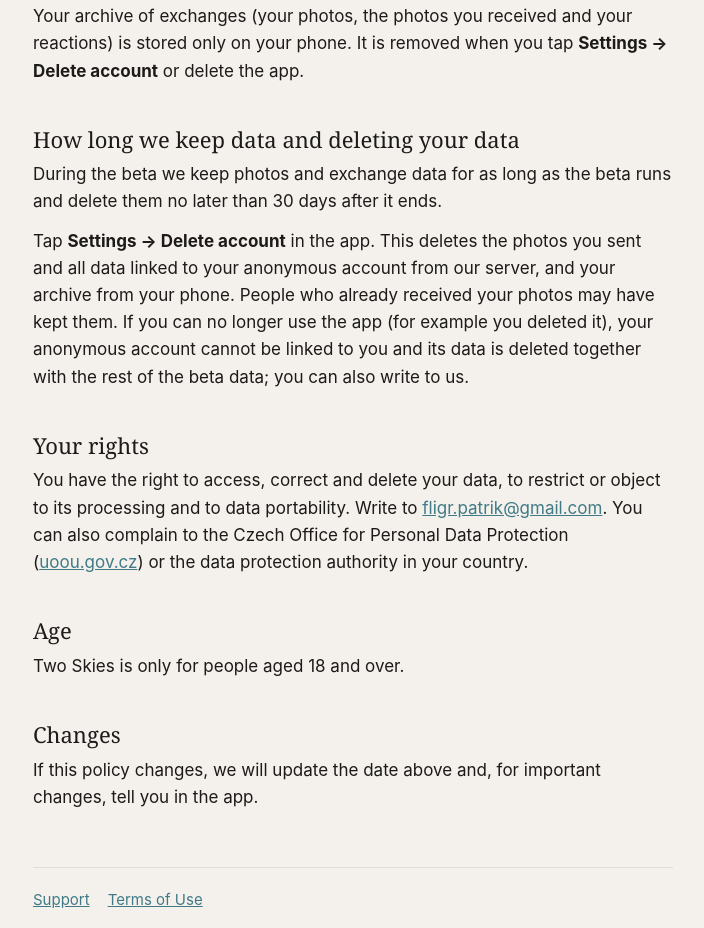
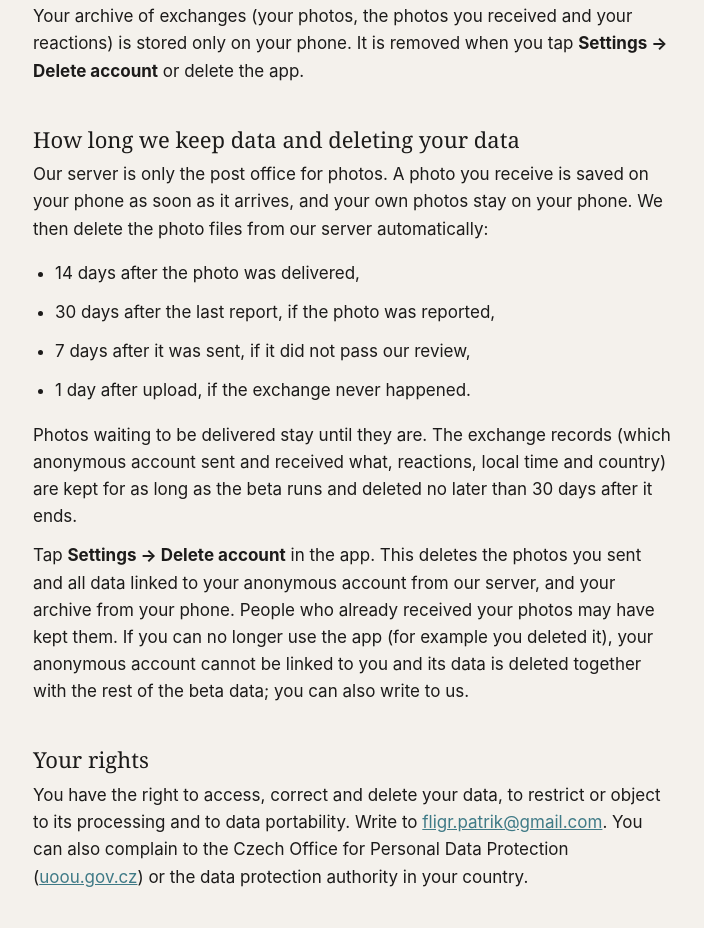
Before and after one commit to fligrpatrik-arch/twoskies, a plain HTML site: page privacy.html in a window 1280 px wide. Shown: the part 2179-3107 px from the top of the page, without its empty margins (287-991 px from the left). Drawn offline with Linux system fonts and the light colour scheme.

Commit message:
Add files via upload

```diff
--- a/privacy.html
+++ b/privacy.html
@@ -51,7 +51,14 @@
   <p>Your archive of exchanges (your photos, the photos you received and your reactions) is stored only on your phone. It is removed when you tap <strong>Settings &rarr; Delete account</strong> or delete the app.</p>
 
   <h2 id="delete">How long we keep data and deleting your data</h2>
-  <p>During the beta we keep photos and exchange data for as long as the beta runs and delete them no later than 30 days after it ends.</p>
+  <p>Our server is only the post office for photos. A photo you receive is saved on your phone as soon as it arrives, and your own photos stay on your phone. We then delete the photo files from our server automatically:</p>
+  <ul>
+    <li>14 days after the photo was delivered,</li>
+    <li>30 days after the last report, if the photo was reported,</li>
+    <li>7 days after it was sent, if it did not pass our review,</li>
+    <li>1 day after upload, if the exchange never happened.</li>
+  </ul>
+  <p>Photos waiting to be delivered stay until they are. The exchange records (which anonymous account sent and received what, reactions, local time and country) are kept for as long as the beta runs and deleted no later than 30 days after it ends.</p>
   <p>Tap <strong>Settings &rarr; Delete account</strong> in the app. This deletes the photos you sent and all data linked to your anonymous account from our server, and your archive from your phone. People who already received your photos may have kept them. If you can no longer use the app (for example you deleted it), your anonymous account cannot be linked to you and its data is deleted together with the rest of the beta data; you can also write to us.</p>
 
   <h2>Your rights</h2>
```
